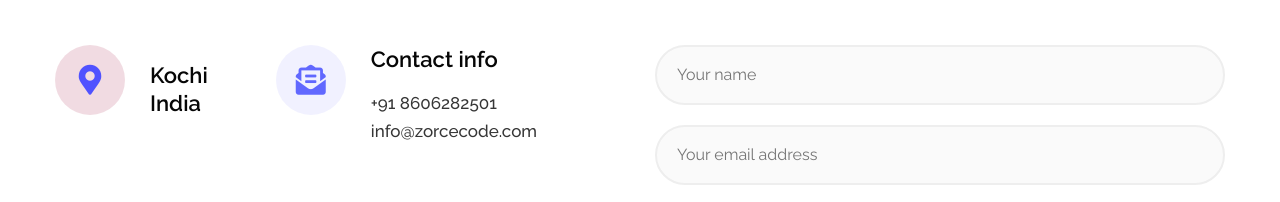
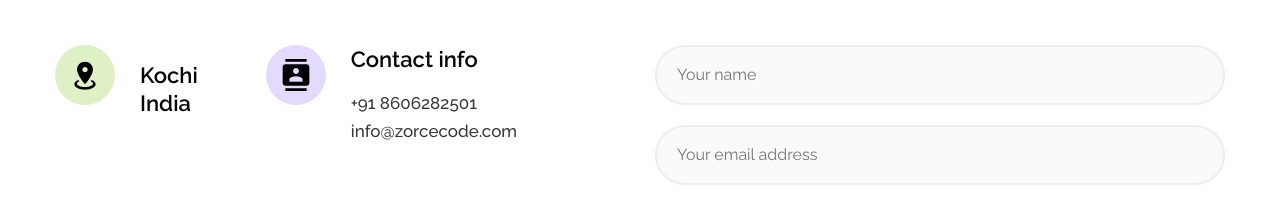
Before and after one commit to AnandhuBInu2000/Zorcecode, a plain HTML site: page contact.html in a window 1280 px wide. Shown: the part 532-734 px from the top of the page. Drawn offline with nearby package versions, Linux system fonts and the light colour scheme.

Commit message:
contact page icons change

```diff
--- a/contact.html
+++ b/contact.html
@@ -88,13 +88,13 @@
             <div class="row mt-">
                 <div class="contact-infos col-lg-6 ">
                     <div class="single-contact-infos">
-                        <div class="icon-box"><i class="fas fa-map-marker-alt primary-clr-bg"></i></div>
+                        <div class="icon-box"><img src="./assets/images/icons/contact-location.svg" alt=""></div>
                         <div class="text-box  mt-3">
                             <h3 class="">Kochi India</h3>
                         </div>
                     </div>
                     <div class="single-contact-infos ml-lg-5 ">
-                        <div class="icon-box"><i class="fas fa-envelope-open-text blue-clr-bg"></i></div>
+                        <div class="icon-box"><img src="./assets/images/icons/contanct-phone.svg" alt=""></div>
                         <div class="text-box">
                             <h3 class="mb-3">Contact info</h3>
                             <p class=""><a href="tel:+91 8606282501"> +91 8606282501</a></p>
```
Also changed, not shown: assets/images/icons/contact-location.svg (added), assets/images/icons/contanct-phone.svg (added).
